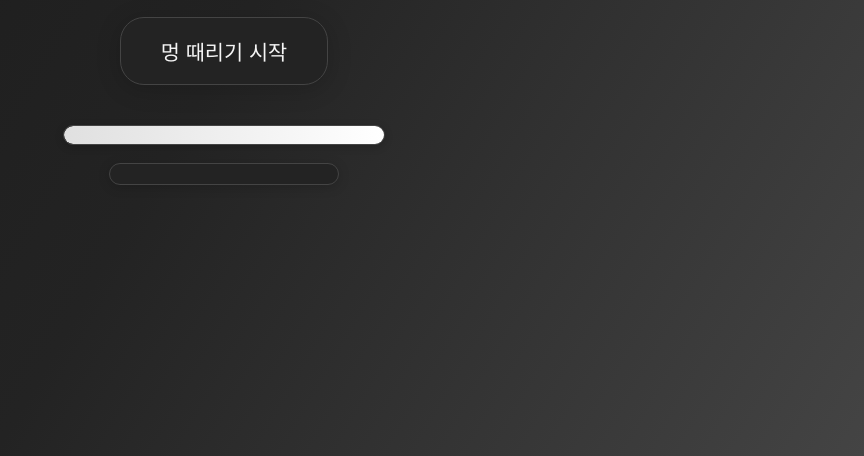
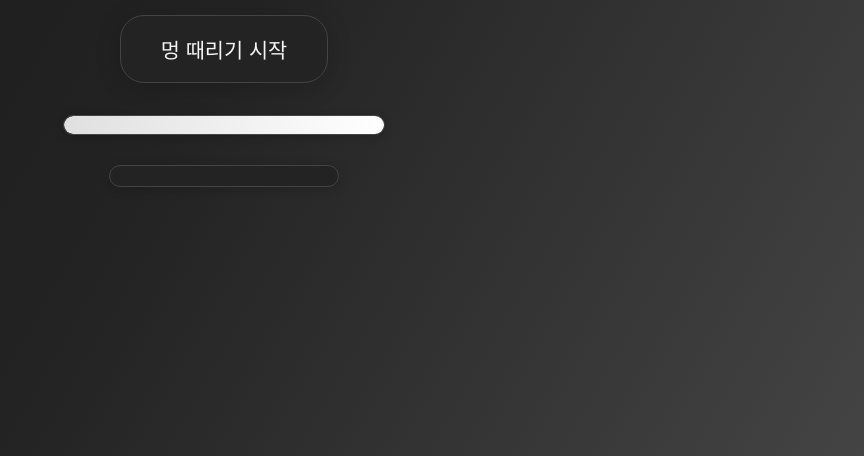
Before and after one commit to today-self-study/one-minute-break, a plain HTML site: page index.html in a window 1280 px wide. Shown: the part 344-800 px from the top of the page, without its empty margins (416-1280 px from the left). Drawn offline with Linux system fonts and the light colour scheme.

Commit message:
요소들을 수직수평 모두 완전히 화면 중앙에 정렬

```diff
--- a/style.css
+++ b/style.css
@@ -1,9 +1,12 @@
 body, html {
-  height: 100%;
+  height: 100vh;
   margin: 0;
   padding: 0;
   font-family: 'Nanum Gothic', 'Apple SD Gothic Neo', Arial, sans-serif;
   overflow: hidden;
+  display: flex;
+  justify-content: center;
+  align-items: center;
 }
 
 .background-animation {
@@ -16,7 +19,8 @@ body, html {
 .container {
   position: relative;
   z-index: 2;
-  height: 100vh;
+  width: 100vw;
+  max-width: 100vw;
   display: flex;
   flex-direction: column;
   justify-content: center;
@@ -27,6 +31,7 @@ h1 {
   color: #f5f5f5;
   margin-bottom: 32px;
   text-shadow: 0 2px 8px rgba(0,0,0,0.7);
+  text-align: center;
 }
 
 #start-btn {
@@ -39,6 +44,8 @@ h1 {
   cursor: pointer;
   box-shadow: 0 4px 24px rgba(0,0,0,0.18);
   transition: background 0.2s, transform 0.2s, border 0.2s, color 0.2s;
+  margin-bottom: 32px;
+  display: block;
 }
 #start-btn:hover {
   background: #444;
@@ -48,11 +55,11 @@ h1 {
 }
 
 #timer-area {
-  margin-top: 40px;
   min-height: 60px;
   display: flex;
   flex-direction: column;
   align-items: center;
+  width: 100%;
 }
 
 #progress-bar-container {
@@ -64,6 +71,9 @@ h1 {
   margin-bottom: 18px;
   overflow: hidden;
   border: 1.5px solid #444;
+  display: flex;
+  align-items: center;
+  justify-content: center;
 }
 #progress-bar {
   height: 100%;
@@ -88,6 +98,7 @@ h1 {
   text-align: center;
   display: inline-block;
   border: 1.5px solid #444;
+  margin-top: 12px;
 }
 
 @media (max-width: 600px) {
```
